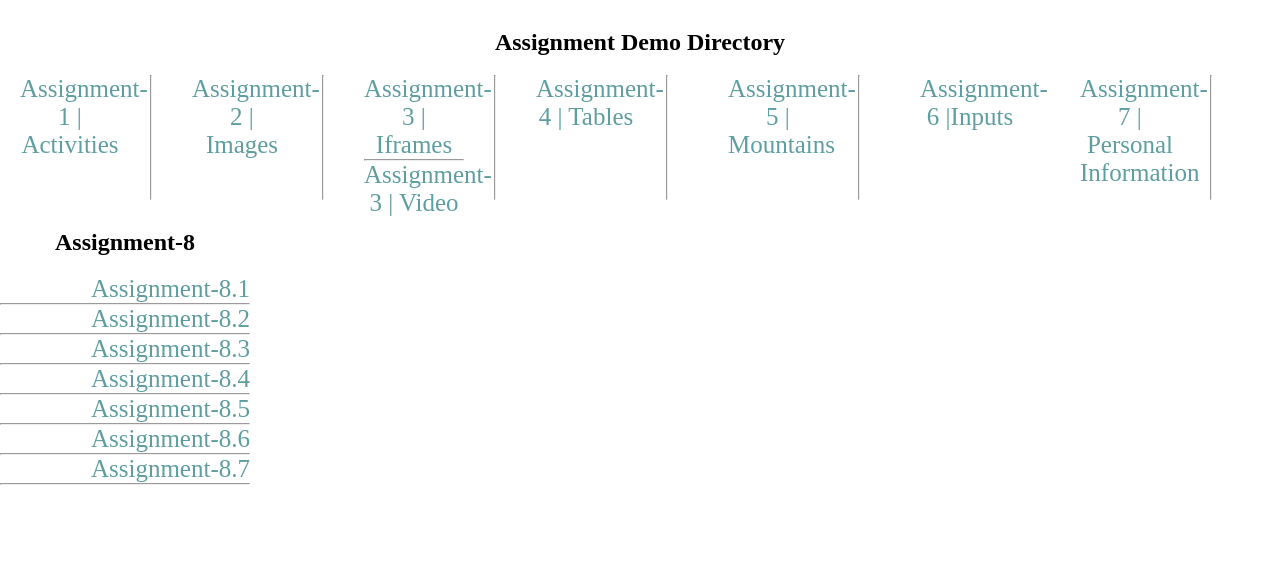
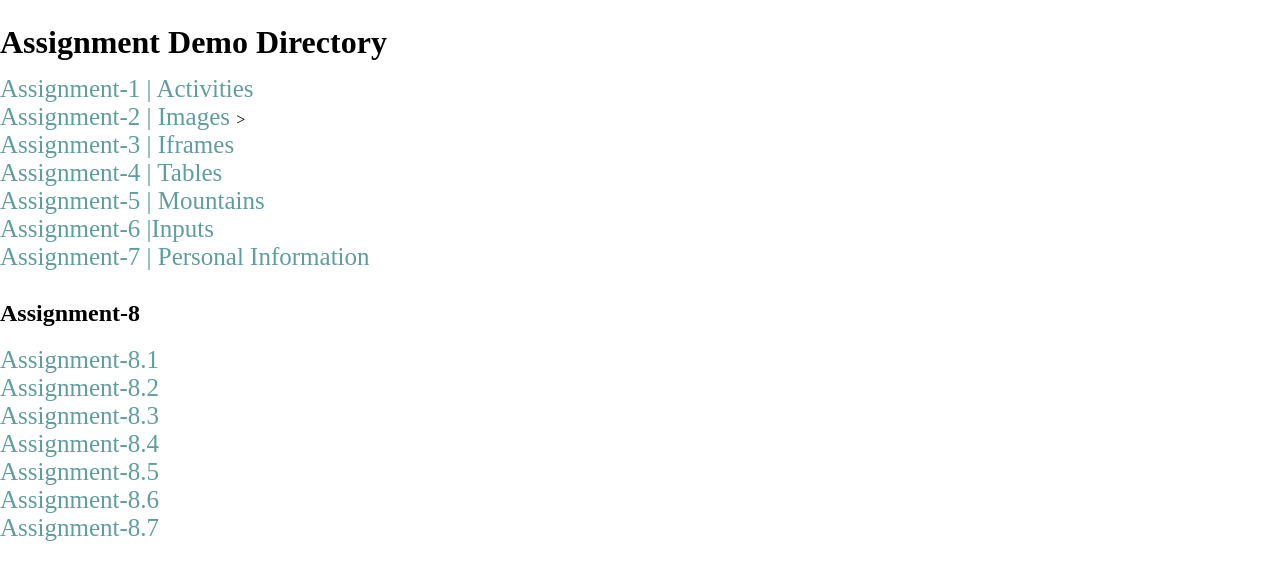
Before and after one commit to hulkarsharif/html, a plain HTML site: page assignments/index.html in a window 1280 px wide. Drawn offline with Linux system fonts and the light colour scheme.

Commit message:
Fix the assignment index.html on demo

```diff
--- a/assignments/index.html
+++ b/assignments/index.html
@@ -14,64 +14,38 @@
         <link rel="stylesheet" href="./styles.css" />
     </head>
     <body>
-        <section class="background">
         <h1 class="header-1">Assignment Demo Directory</h1>
-
-            <section class="assignment-text">
-                <div class="assignment-1">
+        <ol>
+            <li>
                 <a href="./assignment-1/index.html"
                     >Assignment-1 | Activities</a
                 >
-                </div>
-                <hr />
-
-                <div class="assignment-2">
-                    <a href="./assignment-2/index.html"
-                        >Assignment-2 | Images
-                    </a>
-                </div>
-                <hr />
-                <div class="assignment-3">
-                    <ol>
+            </li>
+            <li>
+                <a href="./assignment-2/index.html">Assignment-2 | Images </a>
+                >
+            </li>
             <li>
                 <a href="./assignment-3/iframe/iframe.html"
                     >Assignment-3 | Iframes</a
                 >
             </li>
-                        <hr />
             <li>
-                            <a href="./assignment-3/videos/videos.html"
-                                >Assignment-3 | Video</a
-                            >
+                <a href="./assignment-4/table.html">Assignment-4 | Tables</a>
             </li>
-                    </ol>
-                </div>
-                <hr />
-
-                <div class="assignment-4">
-                    <a href="./assignment-4/table.html"
-                        >Assignment-4 | Tables</a
-                    >
-                </div>
-                <hr />
-                <div class="assignment-5">
+            <li>
                 <a href="./assignment-5/mountain.html"
                     >Assignment-5 | Mountains</a
                 >
-                </div>
-                <hr />
-                <div class="assignment-6">
+            </li>
+            <li>
                 <a href="./assignment-6/input.html">Assignment-6 |Inputs</a>
-                </div>
-                <div class="assignment-7">
+            </li>
+            <li>
                 <a href="./assignment-7/pr-7index.html"
                     >Assignment-7 | Personal Information</a
                 >
-                </div>
-                <hr />
-            </section>
-
-            <div class="assignment-8">
+            </li>
             <h2 class="header-1">Assignment-8</h2>
 
             <ol>
@@ -80,42 +54,36 @@
                         >Assignment-8.1</a
                     >
                 </li>
-                    <hr />
 
                 <li>
                     <a href="./assignment-8/assignment-8.2.html"
                         >Assignment-8.2</a
                     >
                 </li>
-                    <hr />
 
                 <li>
                     <a href="./assignment-8/assignment-8.3.html"
                         >Assignment-8.3</a
                     >
                 </li>
-                    <hr />
 
                 <li>
                     <a href="./assignment-8/assignment-4.html"
                         >Assignment-8.4</a
                     >
                 </li>
-                    <hr />
 
                 <li>
                     <a href="./assignment-8/assignment-8.5.html"
                         >Assignment-8.5</a
                     >
                 </li>
-                    <hr />
 
                 <li>
                     <a href="./assignment-8/assignment-8.6.html"
                         >Assignment-8.6</a
                     >
                 </li>
-                    <hr />
 
                 <li>
                     <a href="./assignment-8/assignment-8.7.html"
@@ -123,8 +91,6 @@
                     >
                 </li>
             </ol>
-                <hr />
-            </div>
-        </section>
+        </ol>
     </body>
 </html>
--- a/assignments/styles.css
+++ b/assignments/styles.css
@@ -21,7 +21,7 @@ ul {
 }
 
 .header-1 {
-    text-align: center;
+    text-align: left;
 
     line-height: 25px;
     padding-top: 30px;
```
Lines whose indentation alone changed are shown as unchanged.
